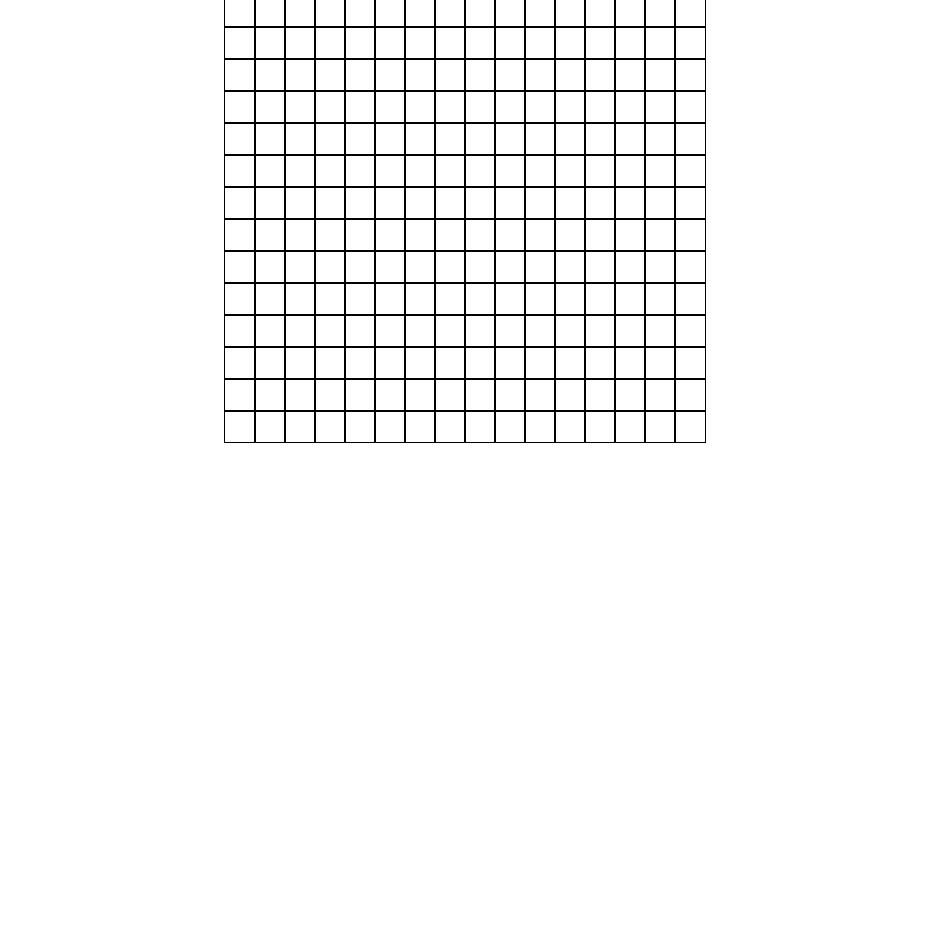
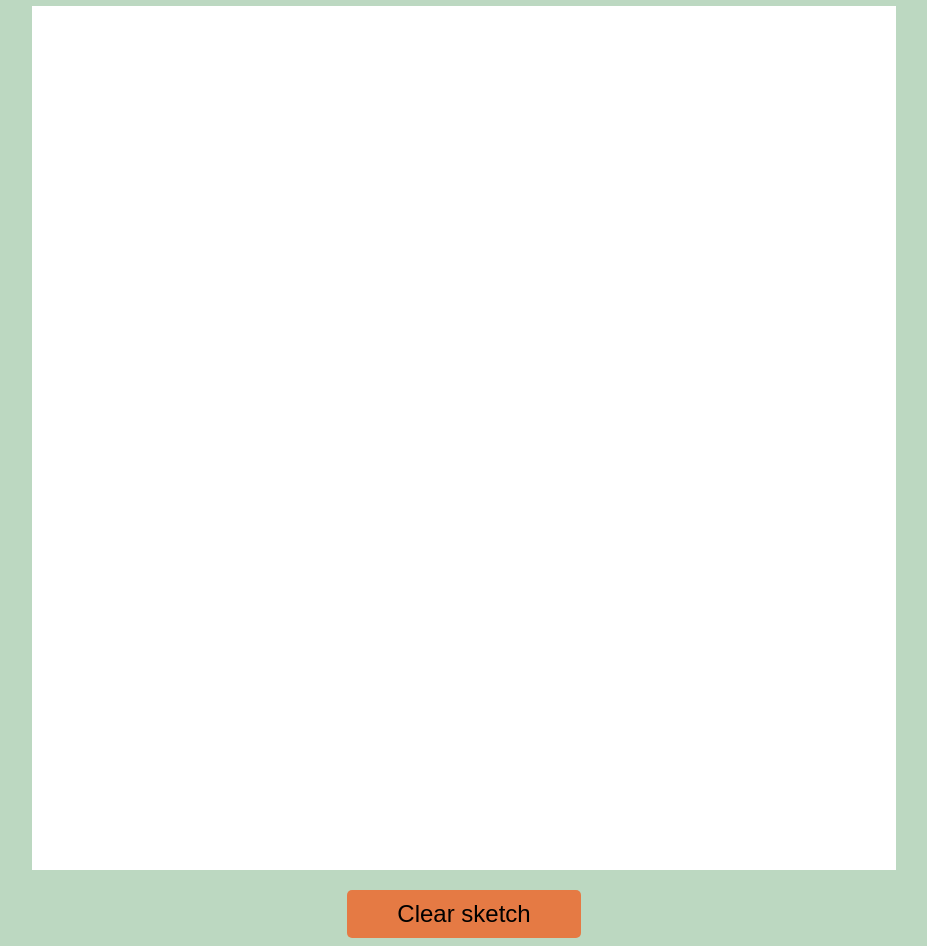
Before and after one commit to jhuang007007/etch-a-sketch, a plain HTML site: page index.html in a window 1280 px wide. Shown: the part 77-1023 px from the top of the page, without its empty margins (176-1103 px from the left). Before the commit the page ends 800 px from the top, so only its background shows below. Drawn offline with Linux system fonts and the light colour scheme.

Commit message:
draw function fills grid on mouse hover, clearGrid function clears the grid

```diff
--- a/index.html
+++ b/index.html
@@ -6,11 +6,16 @@
   <meta name="viewport" content="width=device-width, initial-scale=1.0">
   <title>Document</title>
   <link rel="stylesheet" href="style.css">
+  <link rel="preconnect" href="https://fonts.googleapis.com">
+  <link rel="preconnect" href="https://fonts.gstatic.com" crossorigin>
+  <link href="https://fonts.googleapis.com/css2?family=Merriweather:ital,wght@0,300;1,900&display=swap" rel="stylesheet">
   <script src="script.js" defer></script>
 </head>
 <body>
-  <div class="container">
-
+  <h1>Etch-a-sketch</h1>
+  <div class="container"></div>
+  <div class="ui">
+    <button type="button" id="clear">Clear sketch</button>
   </div>
 </body>
 </html>
--- a/script.js
+++ b/script.js
@@ -1,3 +1,6 @@
+//get number of squares for each side from user
+
+
 //create 16x16 grid of square divs inside the .container div
 function createGrid() {
   let squares = 16;
@@ -8,4 +11,28 @@ function createGrid() {
   }
 }
 
+//allows user to draw on in the grid of divs
+function draw() {
+  const divs = document.querySelectorAll(".container > div");
+  divs.forEach((div) => {
+    div.addEventListener('mouseover', () => {
+      div.setAttribute('style', 'background-color:black')
+    });
+  });
+}
+
+//clear grid when button
+function clearGrid () {
+  const clear = document.querySelector("#clear");
+  const divs = document.querySelectorAll(".container > div");
+  clear.addEventListener('click', () => {
+    divs.forEach((div) => {
+      div.setAttribute('style', 'background-color: white');
+    });
+  })
+}
+
+//call functions
 createGrid();
+draw();
+clearGrid();
--- a/style.css
+++ b/style.css
@@ -1,13 +1,21 @@
+body {
+  background-color: #BCD8C1;
+  font-family: 'Merriweather', serif;
+}
+
 .container {
   display: grid;
-  grid-template-columns: repeat(16, 30px);
+  grid-template-columns: repeat(16, 1fr);
   justify-content: center;
+  margin: 10px 200px;
 }
 
 .container > div {
   width: 100%;
-  border: 1px solid black;
+  border: 0px solid lightgrey;
+  background-color: white;
 }
+
 
 .container > div::before {
   content: "";
@@ -15,6 +23,26 @@
   display: block;
 }
 
-.container > div:hover {
-  background-color: blue;
+.ui {
+  display: flex;
+  justify-content: center;
 }
+
+button {
+  background-color: #E57A44;
+  border-radius: 5px;
+  border: none;
+  padding: 10px 50px;
+  font-size: 24px;
+  margin-top: 10px;
+}
+
+button:hover {
+  background-color: #C5541B;
+  cursor: pointer;
+}
+
+h1 {
+  text-align: center;
+  font-weight: 900;
+}
```
